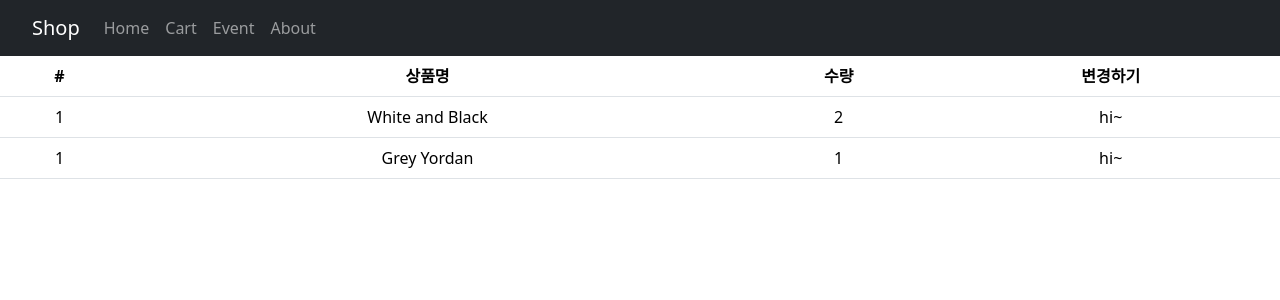
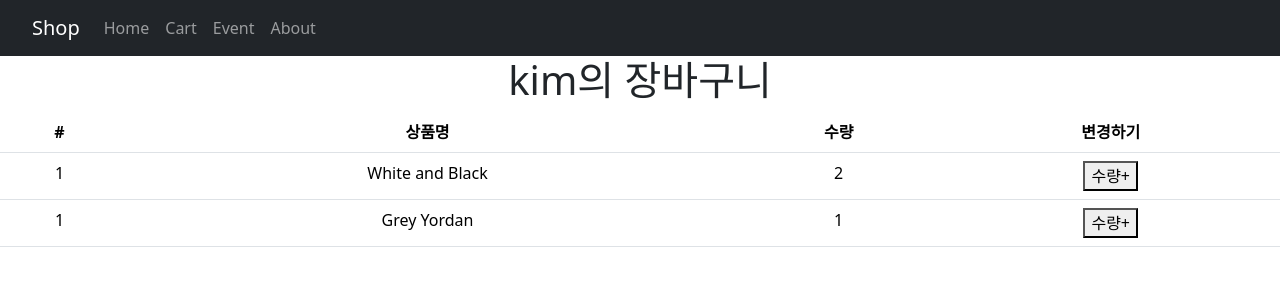
Before and after one commit to mushroom7371/reactStudy, a React (Create React App) app: page /cart in a window 1280 px wide. Shown: the top 300 px of the page. Built offline with nearby package versions, Linux system fonts and the light colour scheme.

Commit message:
FEAT: redux를 이용한 데이터 상태값 변경처리

```diff
--- a/src/pages/Cart.js
+++ b/src/pages/Cart.js
@@ -1,13 +1,19 @@
 import { Table } from "react-bootstrap";
-import { useSelector } from "react-redux";
+import { useDispatch, useSelector } from "react-redux";
+import { setCount } from "../store";
 
 function Cart() {
   let product = useSelector((state) => {
     return state.product;
   });
 
+  let name = useSelector((state) => {
+    return state.user;
+  });
+
   return (
     <div>
+      <h1>{name}의 장바구니</h1>
       <Table>
         <thead>
           <tr>
@@ -28,12 +34,21 @@ function Cart() {
 }
 
 function TableRow(product) {
+  let dispatch = useDispatch();
   return (
     <tr>
       <td>1</td>
       <td>{product.product.name}</td>
       <td>{product.product.count}</td>
-      <td>hi~</td>
+      <td>
+        <button
+          onClick={() => {
+            dispatch(setCount({ id: product.product.id, count: 1 }));
+          }}
+        >
+          수량+
+        </button>
+      </td>
     </tr>
   );
 }
--- a/src/store.js
+++ b/src/store.js
@@ -3,7 +3,15 @@ import { configureStore, createSlice } from "@reduxjs/toolkit";
 let user = createSlice({
   name: "user",
   initialState: "kim",
+
+  reducers: {
+    setUserName: (state, action) => {
+      return "jone " + state;
+    },
+  },
 });
+
+export let { setUserName } = user.actions;
 
 let stock = createSlice({
   name: "stock",
@@ -16,7 +24,18 @@ let product = createSlice({
     { id: 0, name: "White and Black", count: 2 },
     { id: 2, name: "Grey Yordan", count: 1 },
   ],
+
+  reducers: {
+    setCount: (state, action) => {
+      let index = state.findIndex((item) => {
+        return item.id === action.payload.id;
+      });
+      state[index].count += action.payload.count;
+    },
+  },
 });
+
+export let { setCount } = product.actions;
 
 export default configureStore({
   reducer: {
```
